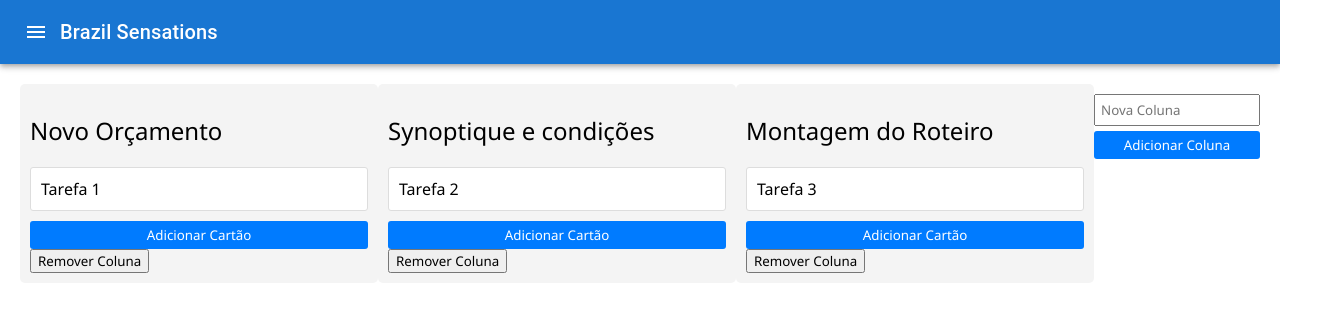
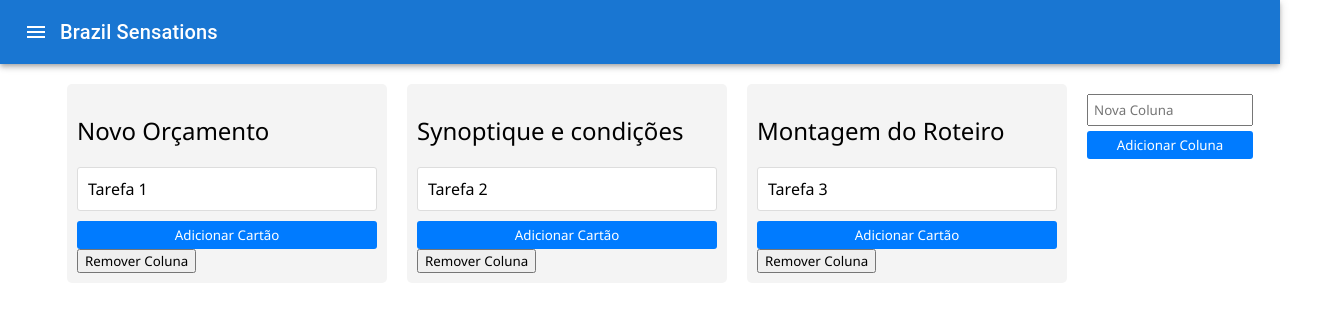
Before and after one commit to Alice-santos-silva/meuApp_v1, a React (Vite) app: page /kanban in a window 1280 px wide. Shown: the top 312 px of the page, 1320 px wide, since content can reach past the window. Built offline with nearby package versions, Linux system fonts and the light colour scheme.

Commit message:
scroll no kanban

```diff
--- a/src/App.css
+++ b/src/App.css
@@ -33,17 +33,28 @@
 }
 /*--------------------------------------------------------------------------------------------------------------------------*/
 
+.board-wrapper {
+  display: flex;
+  justify-content: center;
+  overflow-x: auto;
+  padding: 20px;
+  white-space: nowrap;
+  width: 100%;
+}
+
 .board {
   display: flex;
-  justify-content: space-around;
-  padding: 20px;
+  justify-content: flex-start;
 }
 
 .column {
-  width: 30%;
+  display: inline-block;
+  vertical-align: top;
+  width: 300px; /* Ajuste a largura conforme necessário */
   padding: 10px;
   background-color: #f4f4f4;
   border-radius: 5px;
+  margin-right: 20px; /* Espaçamento entre colunas */
 }
 
 .card {
--- a/src/kanban/Board.jsx
+++ b/src/kanban/Board.jsx
@@ -68,6 +68,7 @@
   };
 
   return (
+    <div className="board-wrapper">
       <div className="board">
         {columns.map(column => (
           <Column
@@ -88,6 +89,7 @@
             placeholder="Nova Coluna"
           />
           <button onClick={handleAddColumn}>Adicionar Coluna</button>
+        </div>
       </div>
       <Modal isOpen={modalIsOpen} onRequestClose={handleCloseModal}>
         <h2>Novo Cartão</h2>
```
Also changed, not shown: src/kanban/Card.jsx (line endings or trailing spaces), src/kanban/Column.jsx (line endings or trailing spaces). Lines whose indentation alone changed are shown as unchanged.
